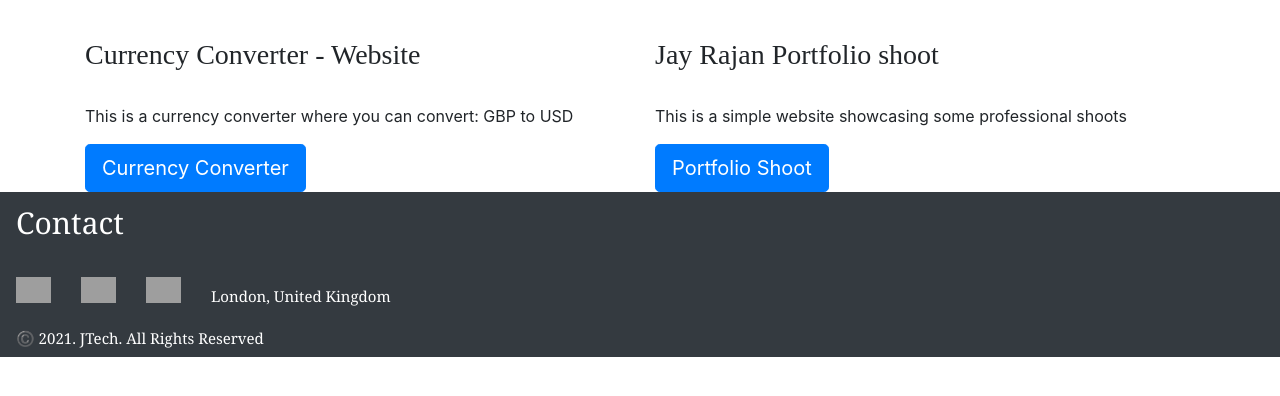
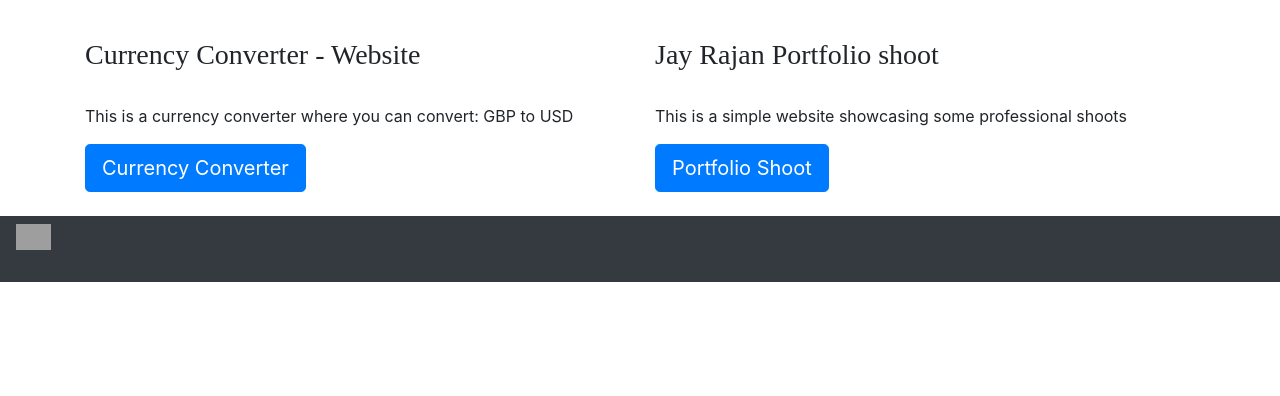
Before and after one commit to jayrajan/web_portfolio, a Flask app: page / in a window 1280 px wide. Shown: the part 236-632 px from the top of the page. Run offline with Flask 2, Linux system fonts and the light colour scheme; grey boxes are pictures that could not be loaded.

Commit message:
feat: footer and navigation bar

```diff
--- a/templates/base.html
+++ b/templates/base.html
@@ -44,66 +44,20 @@
 
         {% endblock%}
 
+        <br>
+
         <footer>
-
-
             <nav class="navbar navbar-light bg-dark">
-                <div class="container-float">
-
-                    <span class=footerfont>Contact</span>
+                <div class='container-float'>
+                    <div class="row">
+                        <div class="col-sm">
+                            <a href="https://wa.me/447849928386" target="_blank"><img class="img" src="static/whatsapp.png" alt="Second slide" width='50' heigh='50'></a>
+                            <br>
                 </div>
 
             </nav>
+        </footer>
 
-
-
-            <nav class="navbar navbar-light bg-dark">
-                <div class="container-float">
-                    <div class="row">
-                        <div class="col-sm">
-                            <hr>
-                            <a href="https://wa.me/447849928386" target="_blank"><img class="img" src="static/whatsapp.png" alt="Second slide"></a>
-                            <br>
-                        </div>
-                        <div class="col-sm">
-                            <p> </p>
-                            <hr>
-                            <a href="mailto:jay.rajan27@gmail.com"><img class="img" src="static/gmail.png" alt="Second slide"></a>
-                            <br>
-
-                        </div>
-
-                        <div class="col-sm">
-                            <p> </p>
-                            <hr>
-                            <a href="https://www.instagram.com/jay.rajan27/" target="_blank"><img class="img" src="static/insta.png" alt="Second slide"></a>
-                            <br>
-
-                        </div>
-
-                        <div class="col-md-auto">
-                            <br>
-                            <span class="address">London, United Kingdom </span>
-                        </div>
-
-
-                    </div>
-
-                    <div class="row">
-                        <div class="col-sm">
-                            <span class="address"> ©️ 2021. JTech. All Rights Reserved </span>
-                        </div>
-
-                    </div>
-
-
-
-                </div>
-            </nav>
-
-
-
-        </footer>
 
     </body>
 
```
